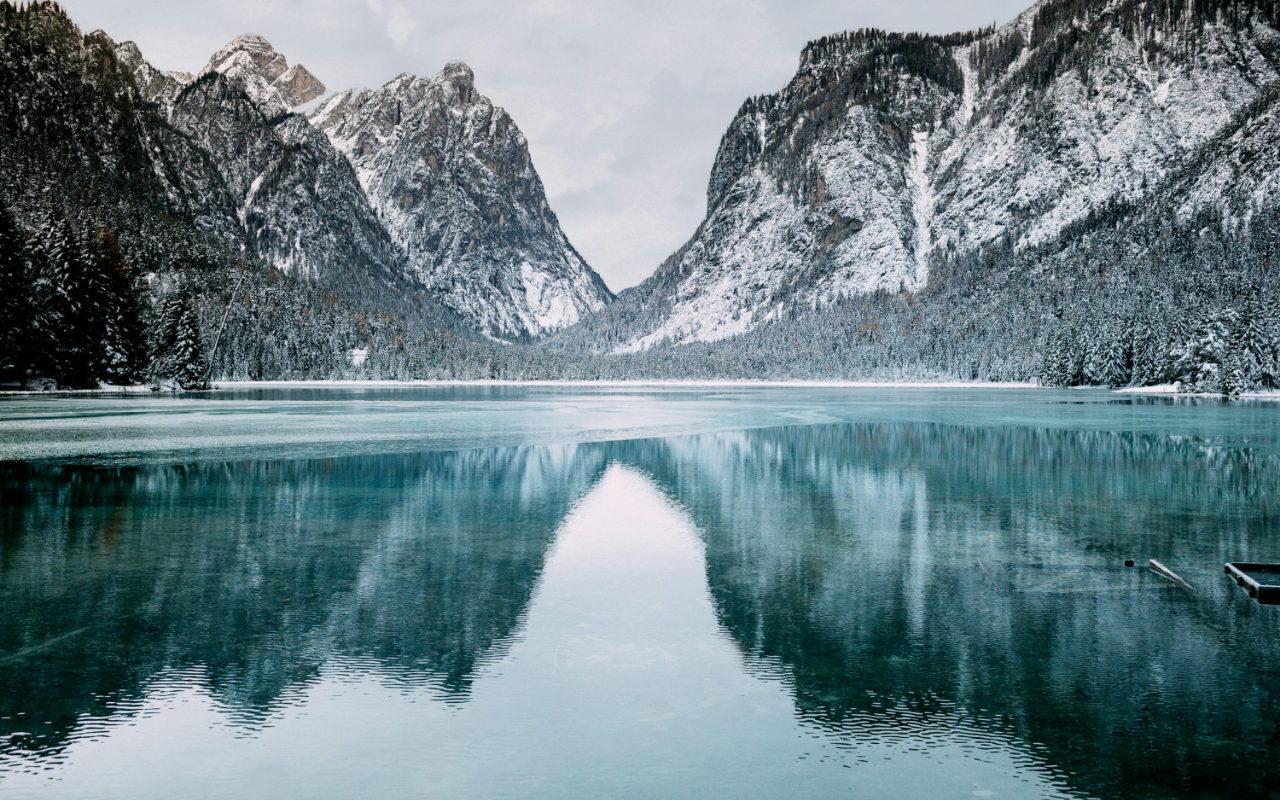
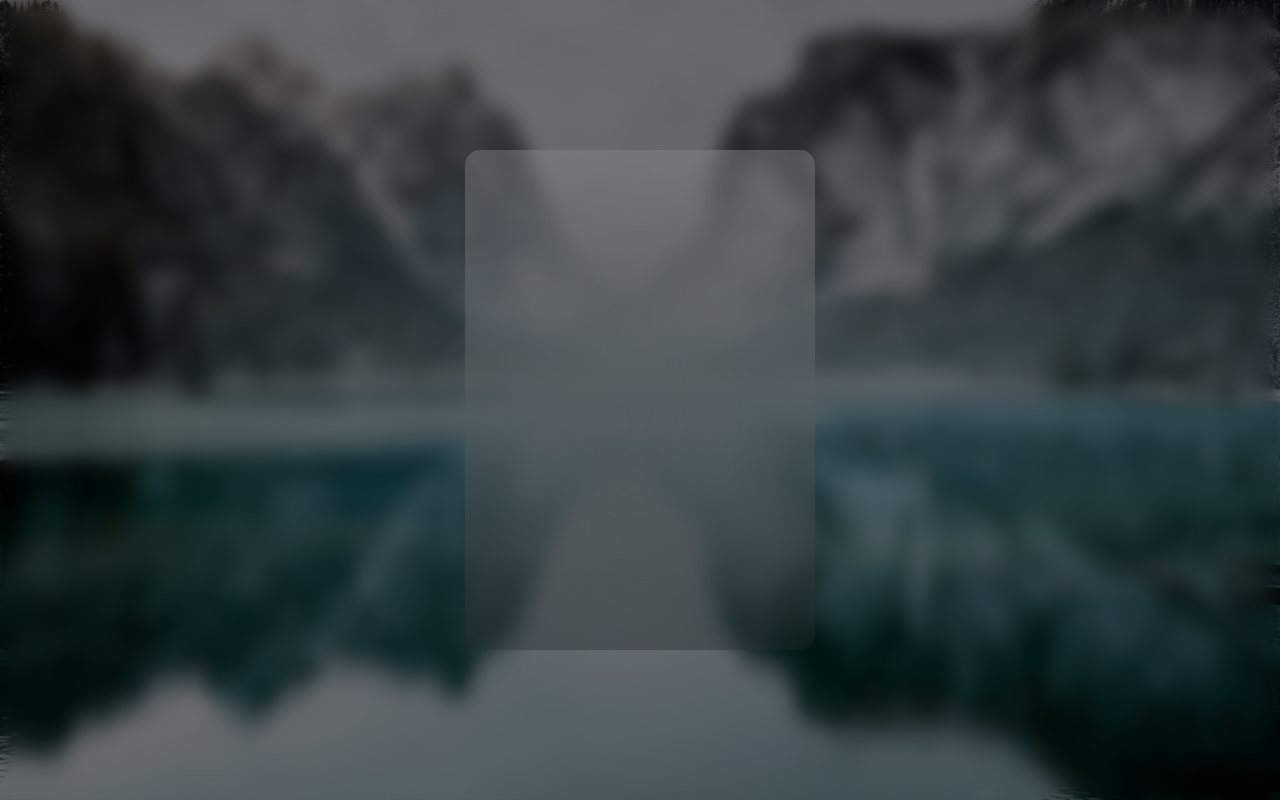
Before and after one commit to aryandas2911/Weather-App, a plain HTML site: page index.html in a window 1280 px wide. Drawn offline with Linux system fonts and the light colour scheme.

Commit message:
Added main container with CSS

```diff
--- a/style.css
+++ b/style.css
@@ -3,6 +3,7 @@
     padding: 0;
     font-family: 'Open Sans', 'Helvetica Neue', sans-serif;
     box-sizing: border-box;
+    color: white;
 }
 
 body{
@@ -11,4 +12,25 @@ body{
     background: url('assets/bg.jpeg');
     background-size: cover;
     background-position: center;
+    display: flex;
+    align-items: center;
+    justify-content: center;
 }
+
+body::before{
+    content: '';
+    width: 100%;
+    height: 100dvh;
+    position: absolute;
+    background: rgb(0, 0, 0, 0.5);
+    backdrop-filter: blur(10px);
+}
+
+.main-container {
+    height: 500px;
+    width: 350px;
+    z-index: 1;
+    border-radius: 15px;
+    background: linear-gradient(to top, rgba(0, 0, 0, 0.15),rgba(255, 255, 255, 0.15) );
+    backdrop-filter: blur(100px);
+}
```
